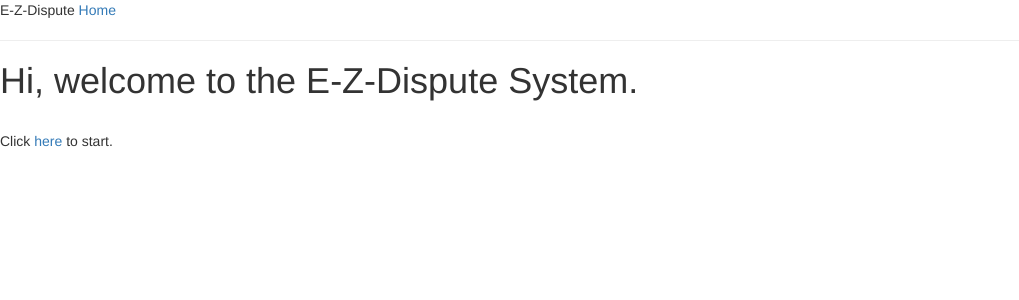
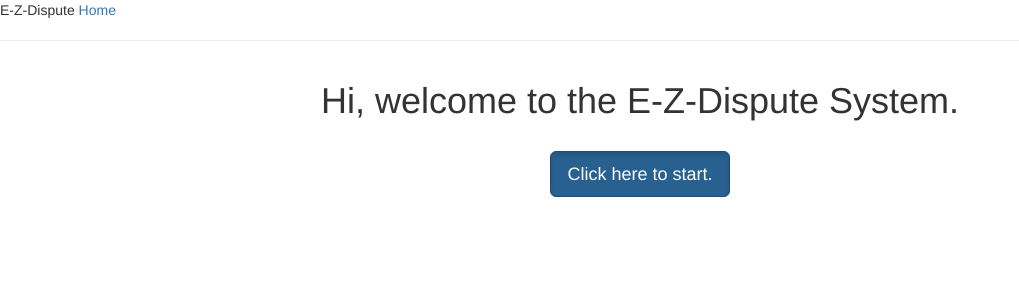
Before and after one commit to leon433/hgf-hackathon, a Flask app: page / in a window 1280 px wide. Shown: the top 300 px of the page, without its empty margins (0-1019 px from the left). Run offline with Flask 2, Linux system fonts and the light colour scheme; some libraries are stand-ins or nearby versions.

Commit message:
Added rudimentary CSS because I was bored

```diff
--- a/hgf_app/templates/index.html
+++ b/hgf_app/templates/index.html
@@ -1,10 +1,12 @@
 {% extends "base.html" %}
 
 {% block content %}
-
-	<h1>Hi, welcome to the E-Z-Dispute System.</h1>
-	<br>
-	<p>Click <a href="/patentee1">here</a> to start.</p>
-
+<div class="container">
+	<div align="center">
+		<h1>Hi, welcome to the E-Z-Dispute System.</h1>
+		<br>
+		<a href="/patentee1" class="btn btn-primary btn-lg active">Click here to start.</a>
+	</div>
+</div>
 
 {% endblock %}
--- a/hgf_app/templates/patentee1.html
+++ b/hgf_app/templates/patentee1.html
@@ -19,7 +19,7 @@
 
       </p>
 
-      <p><input type="submit" value="Submit"></p>
+      <p><input type="submit" class="btn btn-primary btn-lg active" value="Submit"></p>
   </form>
 
 
```
